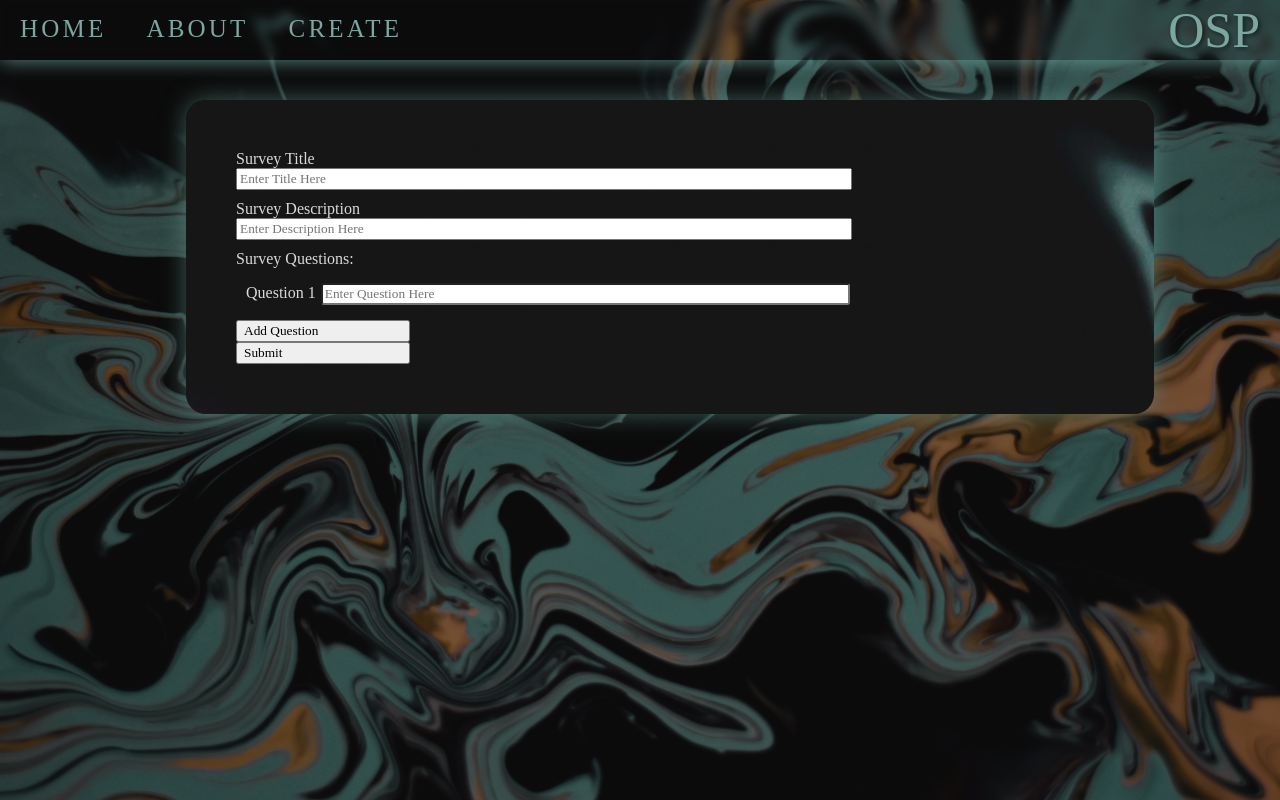
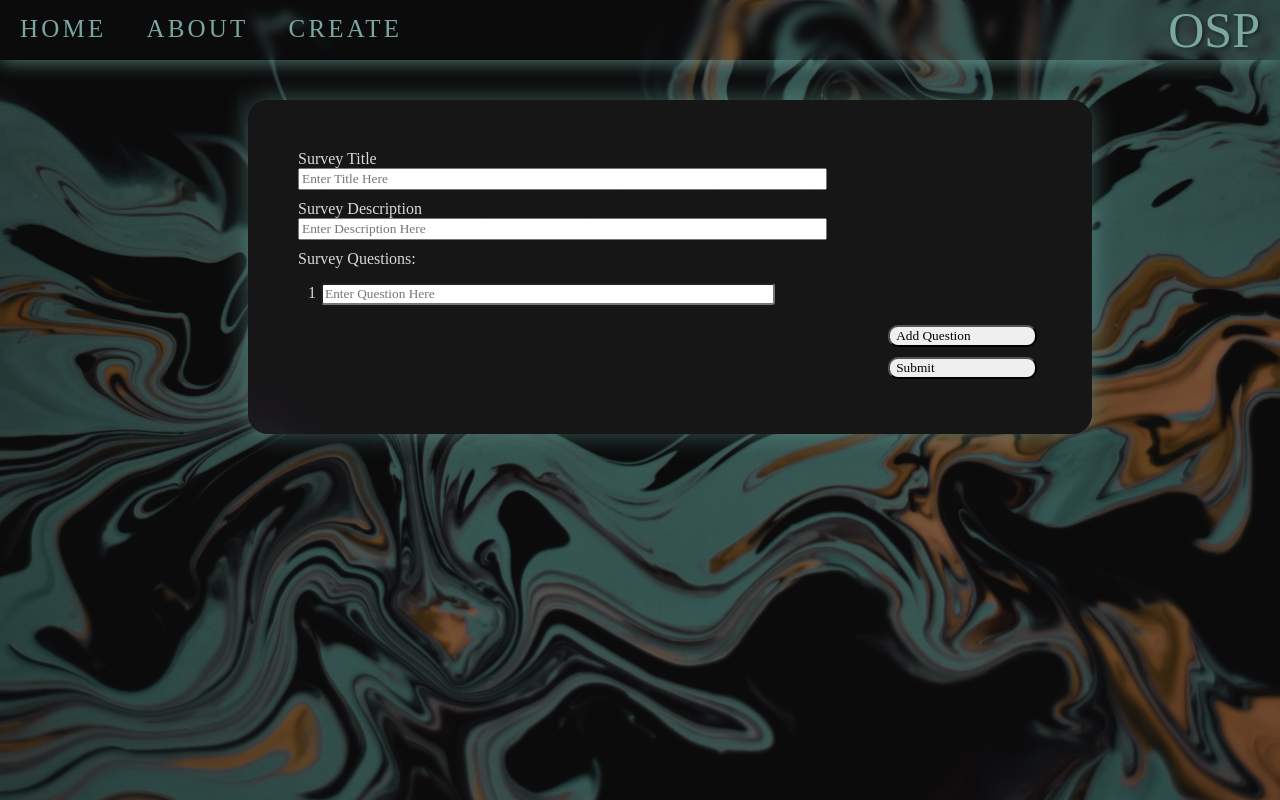
Before and after one commit to pbplop29/Lowes3, a React (Create React App) app in the folder ws/osp/: page /createSurvey in a window 1280 px wide. Built offline with nearby package versions, Linux system fonts and the light colour scheme.

Commit message:
finished the UI part from the create-survey-page

```diff
--- a/ws/osp/src/pages/CreateSurvey.js
+++ b/ws/osp/src/pages/CreateSurvey.js
@@ -46,7 +46,7 @@ const CreateSurvey = () => {
 
   const questionInputs = questions.map((question, index) => (
     <div key={index} className="survey-questions">
-      <label htmlFor={`question-${index}`}>{`Question ${index + 1}`}</label>
+      <label htmlFor={`question-${index}`}>{`${index + 1}`}</label>
       <input
         placeholder="Enter Question Here"
         id={`question-${index}`}
@@ -92,13 +92,18 @@ const CreateSurvey = () => {
       Survey Questions:
       <div className="survey-questions-list">{questionInputs}</div>
       <button
+        className="create-survey-form-button"
         type="button"
         onClick={handleAddQuestion}
         style={{ color: "black" }}
       >
         Add Question
       </button>
-      <button type="submit" style={{ color: "black" }}>
+      <button
+        type="submit"
+        className="create-survey-form-button"
+        style={{ color: "black" }}
+      >
         Submit
       </button>
     </form>
--- a/ws/osp/src/styles/CreateSurvey.css
+++ b/ws/osp/src/styles/CreateSurvey.css
@@ -6,7 +6,7 @@ form{
     padding: 50px;
     margin: 30px;
     left: 50%;
-    max-width: 70%;
+    max-width: 60%;
     transform: translate(-50%);
     justify-content: center;
     border-radius: 20px;
@@ -36,3 +36,9 @@ form>button{
     border-radius: 3px;
     width: 60%;
 }
+
+.create-survey-form-button{
+    align-self: flex-end;
+    border-radius: 10px;
+    margin: 5px;
+}
```
